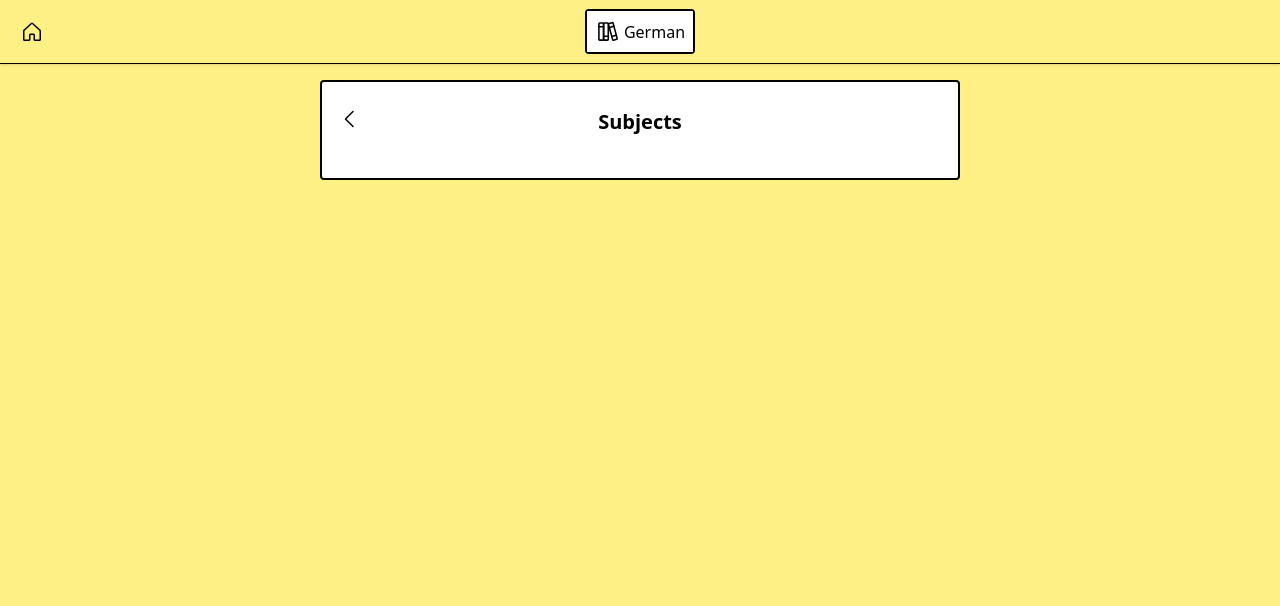
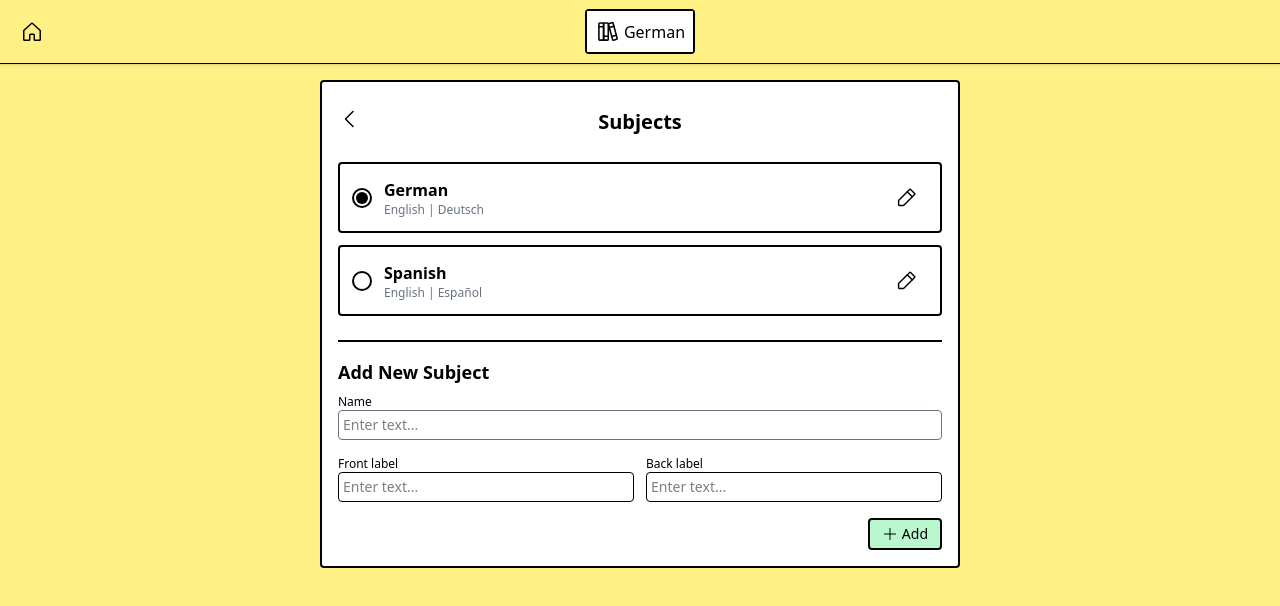
Before and after one commit to acunil/flashcards, a React (Vite) app in the folder frontend/: page /subjects in a window 1280 px wide. Shown: the top 606 px of the page. Built offline with nearby package versions, Linux system fonts and the light colour scheme; no server answers.

Commit message:
FC-78 Improve subjects form

```diff
--- /dev/null
+++ b/frontend/src/components/subjectForm/index.tsx
@@ -0,0 +1,95 @@
+// SubjectForm.tsx
+import { Check, Plus } from "phosphor-react";
+import { useState } from "react";
+
+interface SubjectFormProps {
+  initialValues?: {
+    name: string;
+    frontLabel: string;
+    backLabel: string;
+  };
+  mode: "edit" | "add";
+  onSave: (values: {
+    name: string;
+    frontLabel: string;
+    backLabel: string;
+  }) => void;
+  onCancel?: () => void;
+}
+
+const SubjectForm = ({
+  initialValues,
+  mode,
+  onSave,
+  onCancel,
+}: SubjectFormProps) => {
+  const [values, setValues] = useState(
+    initialValues || { name: "", frontLabel: "", backLabel: "" }
+  );
+
+  const handleChange = (field: keyof typeof values, value: string) => {
+    setValues((prev) => ({ ...prev, [field]: value }));
+  };
+
+  const handleSubmit = () => {
+    if (!values.name || !values.frontLabel || !values.backLabel) return;
+    onSave(values);
+  };
+
+  return (
+    <div className="flex flex-col gap-2">
+      <div className="flex flex-col mb-2">
+        <label className="text-xs">Name</label>
+        <input
+          type="text"
+          value={values.name}
+          onChange={(e) => handleChange("name", e.target.value)}
+          className="border p-1 rounded text-sm border-gray-500"
+          placeholder="Enter text..."
+        />
+      </div>
+      <div className="flex gap-3">
+        <div className="flex flex-col w-full">
+          <label className="text-xs">Front label</label>
+          <input
+            type="text"
+            value={values.frontLabel}
+            onChange={(e) => handleChange("frontLabel", e.target.value)}
+            className="border p-1 rounded flex-1 text-sm"
+            placeholder="Enter text..."
+          />
+        </div>
+        <div className="flex flex-col w-full">
+          <label className="text-xs">Back label</label>
+          <input
+            type="text"
+            value={values.backLabel}
+            onChange={(e) => handleChange("backLabel", e.target.value)}
+            className="border p-1 rounded flex-1 text-sm"
+            placeholder="Enter text..."
+          />
+        </div>
+      </div>
+
+      <div className="flex justify-end gap-2 mt-2">
+        {onCancel && (
+          <button
+            onClick={onCancel}
+            className="px-3 py-1 border-2 cursor-pointer text-sm rounded hover:bg-gray-100"
+          >
+            Cancel
+          </button>
+        )}
+        <button
+          onClick={handleSubmit}
+          className={`flex items-center gap-1 px-3 py-1 border-2 border-black rounded text-sm ${"bg-green-200 hover:bg-green-300 hover:cursor-pointer"}`}
+        >
+          {mode === "edit" ? <Check size={16} /> : <Plus size={16} />}
+          {mode === "edit" ? "Save" : "Add"}
+        </button>
+      </div>
+    </div>
+  );
+};
+
+export default SubjectForm;
--- a/frontend/src/pages/Subjects.tsx
+++ b/frontend/src/pages/Subjects.tsx
@@ -1,9 +1,54 @@
-import { CaretLeft } from "phosphor-react";
+import { CaretLeft, PencilSimple } from "phosphor-react";
 import Header from "../components/header";
 import { useNavigate } from "react-router-dom";
+import { useState } from "react";
+import SubjectForm from "../components/subjectForm";
+
+interface Subject {
+  id: number;
+  name: string;
+  frontLabel: string;
+  backLabel: string;
+}
 
 const SubjectsPage = () => {
   const navigate = useNavigate();
+
+  const [subjects, setSubjects] = useState<Subject[]>([
+    { id: 1, name: "German", frontLabel: "English", backLabel: "Deutsch" },
+    { id: 2, name: "Spanish", frontLabel: "English", backLabel: "Español" },
+  ]);
+
+  const [currentSubjectId, setCurrentSubjectId] = useState<number>(1);
+  const [editSubjectId, setEditSubjectId] = useState<number | null>(null);
+
+  const handleSelectSubject = (id: number) => {
+    setCurrentSubjectId(id);
+    console.log("Selected subject:", id);
+  };
+
+  const handleSaveEdit = (
+    id: number,
+    updated: { name: string; frontLabel: string; backLabel: string }
+  ) => {
+    setSubjects((prev) =>
+      prev.map((s) => (s.id === id ? { ...s, ...updated } : s))
+    );
+    setEditSubjectId(null);
+    console.log("Saved subject:", id, updated);
+  };
+
+  const handleAddSubject = (newSub: {
+    name: string;
+    frontLabel: string;
+    backLabel: string;
+  }) => {
+    const newId = subjects.length + 1;
+    const subject: Subject = { id: newId, ...newSub };
+    setSubjects((prev) => [...prev, subject]);
+    console.log("Added subject:", subject);
+  };
+
   return (
     <div className="bg-yellow-200 min-h-screen">
       <Header />
@@ -22,6 +67,65 @@ const SubjectsPage = () => {
             </div>
             <h1 className="text-xl font-bold text-center mx-auto">Subjects</h1>
           </div>
+
+          {/* Subjects list */}
+          <ul className="space-y-3">
+            {subjects.map((subject) => {
+              const isActive = subject.id === currentSubjectId;
+              const isEditing = editSubjectId === subject.id;
+
+              return (
+                <li
+                  key={subject.id}
+                  className="flex flex-col border-2 p-3 rounded cursor-pointer hover:bg-gray-50"
+                  onClick={() => !isEditing && handleSelectSubject(subject.id)}
+                >
+                  {isEditing ? (
+                    <SubjectForm
+                      mode="edit"
+                      initialValues={subject}
+                      onSave={(values) => handleSaveEdit(subject.id, values)}
+                      onCancel={() => setEditSubjectId(null)}
+                    />
+                  ) : (
+                    <div className="flex items-center justify-between">
+                      {/* Radio indicator + labels */}
+                      <div className="flex items-center gap-3">
+                        <div className="w-5 h-5 rounded-full border-2 flex items-center justify-center">
+                          {isActive && (
+                            <div className="w-3 h-3 bg-black rounded-full"></div>
+                          )}
+                        </div>
+                        <div>
+                          <p className="font-semibold">{subject.name}</p>
+                          <p className="text-xs text-gray-500">
+                            {subject.frontLabel} | {subject.backLabel}
+                          </p>
+                        </div>
+                      </div>
+
+                      {/* Edit button */}
+                      <button
+                        onClick={(e) => {
+                          e.stopPropagation();
+                          setEditSubjectId(subject.id);
+                        }}
+                        className="p-2 border-white border-2 hover:border-black hover:bg-yellow-200 rounded hover:cursor-pointer"
+                      >
+                        <PencilSimple size={23} />
+                      </button>
+                    </div>
+                  )}
+                </li>
+              );
+            })}
+          </ul>
+
+          {/* Add new subject */}
+          <div className="mt-6 border-t-2 pt-4">
+            <h2 className="text-lg font-bold mb-2">Add New Subject</h2>
+            <SubjectForm mode="add" onSave={handleAddSubject} />
+          </div>
         </div>
       </div>
     </div>
```
